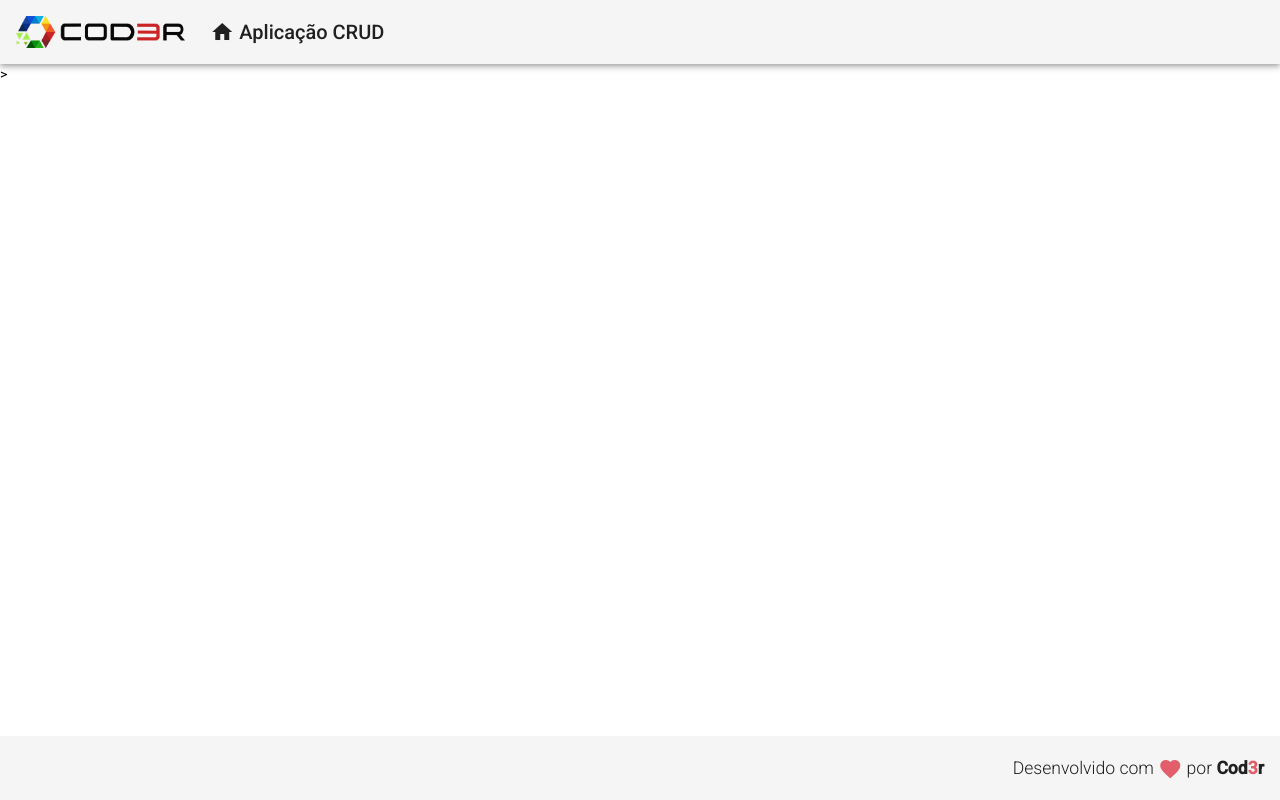
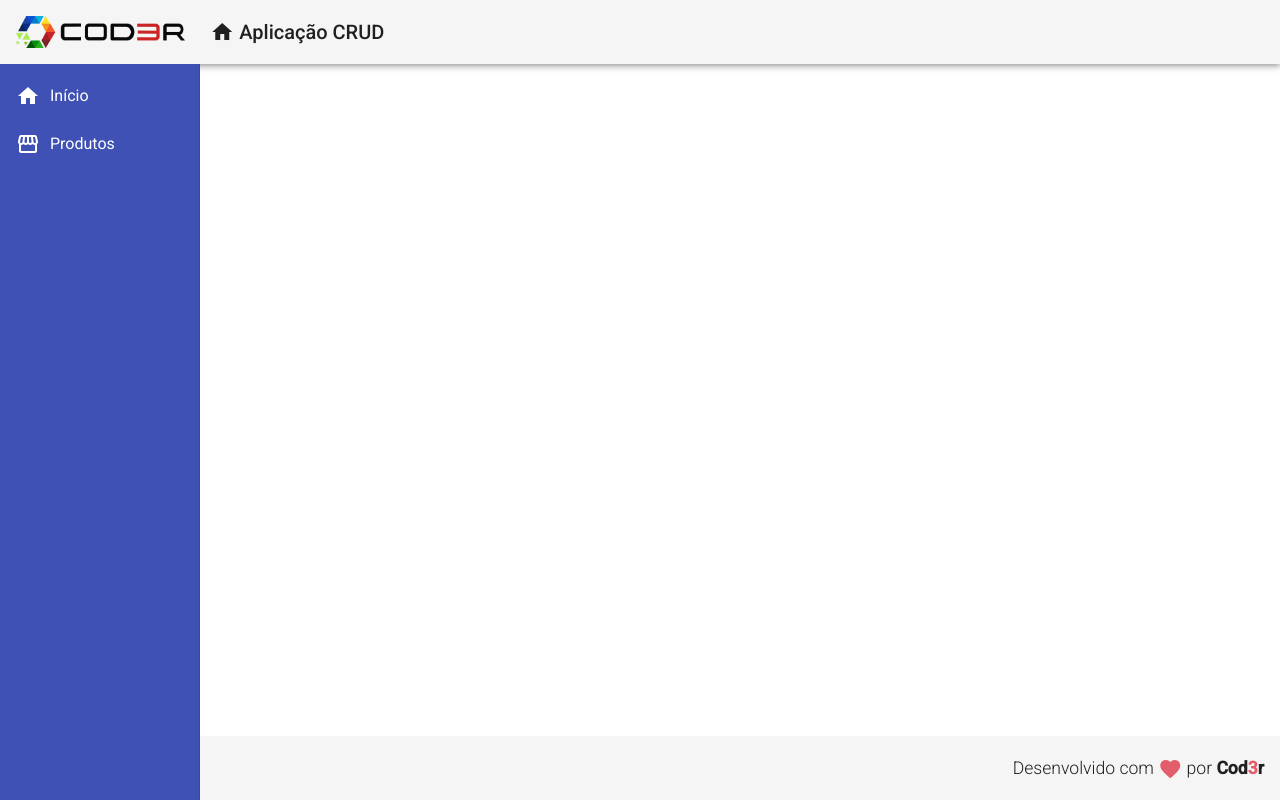
Before and after one commit to alemon-ice/crud-with-angular, an Angular app: page / in a window 1280 px wide. Built offline with nearby package versions, Linux system fonts and the light colour scheme.

Commit message:
create nav component

```diff
--- a/src/app/app.component.html
+++ b/src/app/app.component.html
@@ -1,2 +1,3 @@
 <app-header></app-header>
+<app-nav></app-nav>
 <app-footer></app-footer>
--- a/src/app/components/template/footer/footer.component.html
+++ b/src/app/components/template/footer/footer.component.html
@@ -3,5 +3,5 @@
     Desenvolvido com
     <i class="material-icons custom-red v-middle">favorite</i> por
     <strong>Cod<span class="custom-red">3</span>r</strong>
-  </span> </mat-toolbar
->>
+  </span>
+</mat-toolbar>
--- /dev/null
+++ b/src/app/components/template/nav/nav.component.css
@@ -0,0 +1,12 @@
+.sidenav {
+  background-color: #3f51b5;
+  width: 200px;
+}
+
+.sidenav a {
+  color: #fff;
+}
+
+.sidenav i {
+  padding-right: 10px;
+}
--- /dev/null
+++ b/src/app/components/template/nav/nav.component.html
@@ -0,0 +1,20 @@
+<mat-sidenav-container class="container">
+  <mat-sidenav
+    class="sidenav"
+    mode="side"
+    opened
+    fixedInViewport
+    fixedTopGap="64"
+  >
+    <mat-nav-list class="nav-list">
+      <a mat-list-item>
+        <i class="material-icons">home</i>
+        Início
+      </a>
+      <a mat-list-item>
+        <i class="material-icons">storefront</i>
+        Produtos
+      </a>
+    </mat-nav-list>
+  </mat-sidenav>
+</mat-sidenav-container>
--- /dev/null
+++ b/src/app/components/template/nav/nav.component.ts
@@ -0,0 +1,15 @@
+import { Component, OnInit } from '@angular/core';
+
+@Component({
+  selector: 'app-nav',
+  templateUrl: './nav.component.html',
+  styleUrls: ['./nav.component.css']
+})
+export class NavComponent implements OnInit {
+
+  constructor() { }
+
+  ngOnInit(): void {
+  }
+
+}
```
Also changed, not shown: src/app/app.module.ts (+6 -1 lines).
